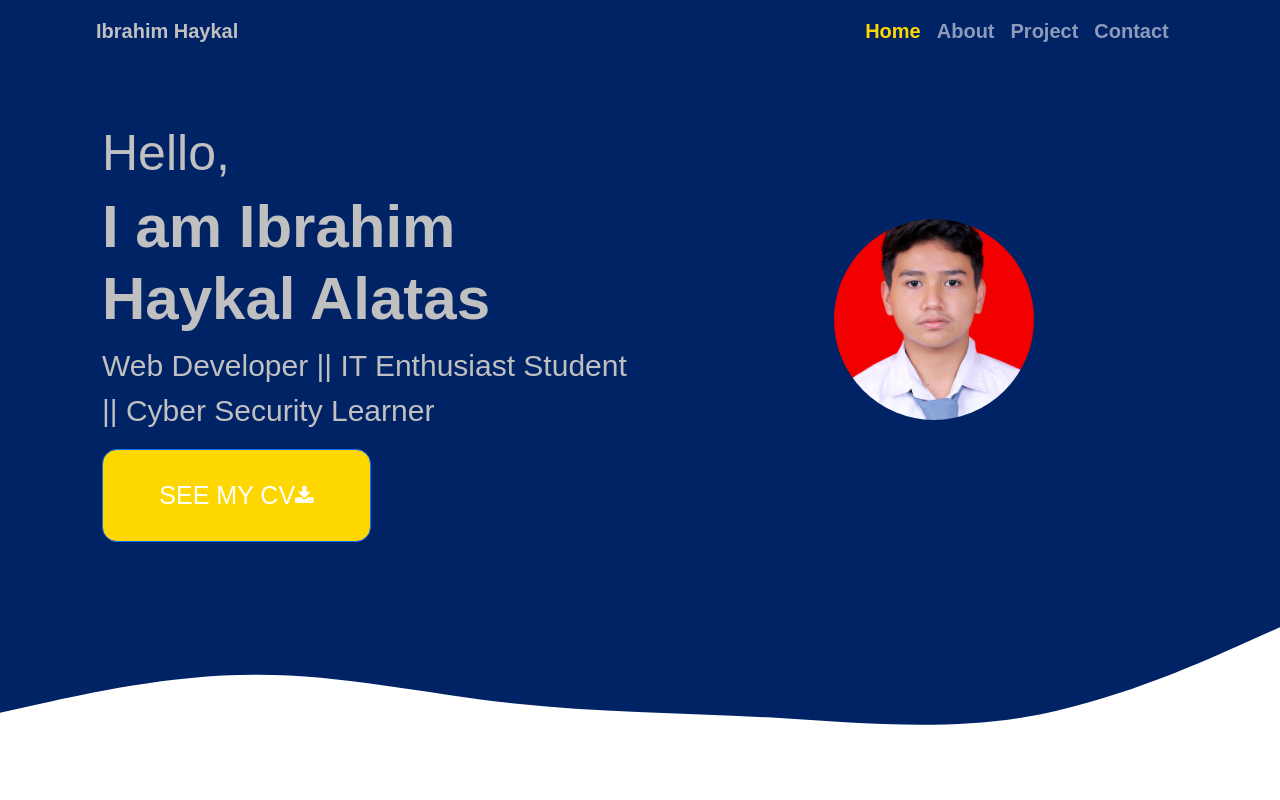
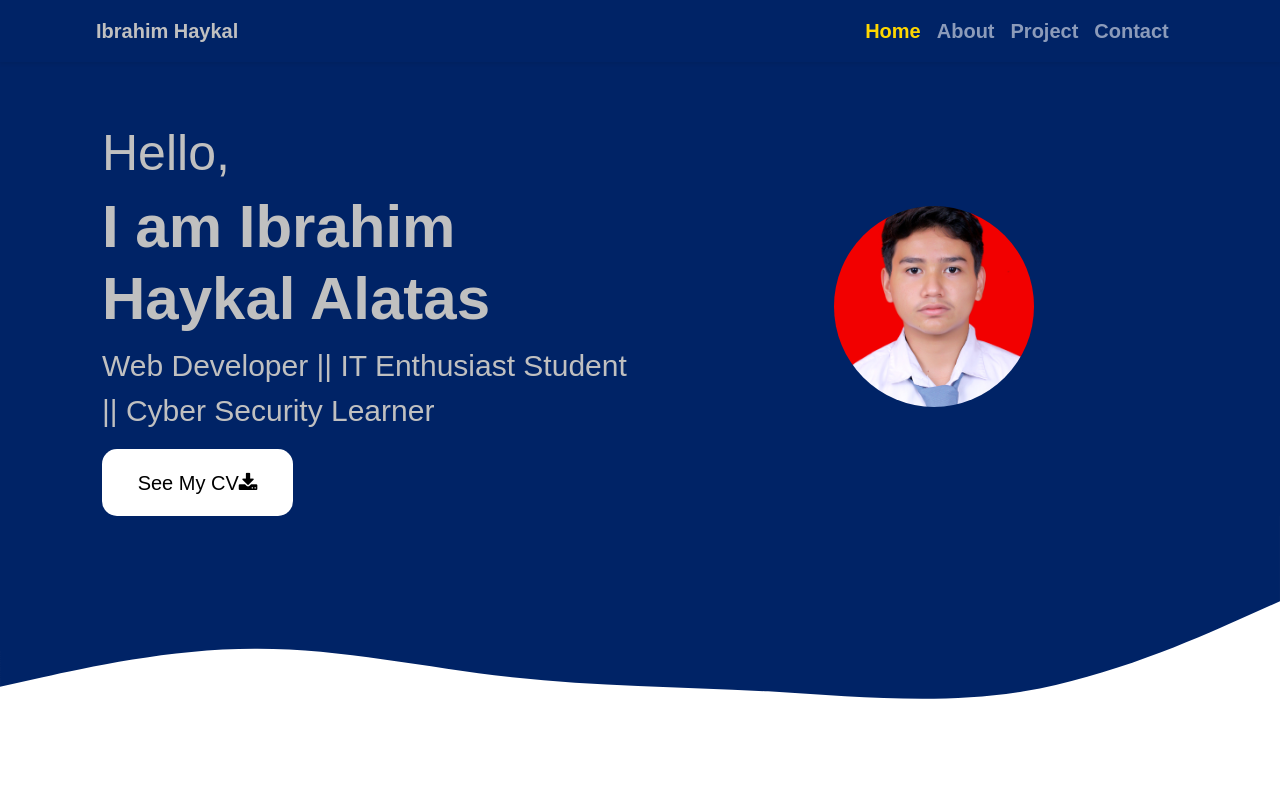
Before and after one commit to ibrahimhaykal/ibrahimhaykal.github.io, a plain HTML site: page index.html in a window 1280 px wide. Shown: the top 800 px of the page. Drawn offline with nearby package versions, Linux system fonts and the light colour scheme.

```diff
--- a/index.html
+++ b/index.html
@@ -56,8 +56,8 @@
           <p id="description">Web Developer || IT Enthusiast
             Student || Cyber Security Learner </p>
           <!-- Tombol untuk mendownload CV -->
-          <a href="link_cv_anda.pdf" class="btn btn-primary d-flex justify-content-center align-items-center" style="background-color: #FFD700; font-family: 'Poppins', sans-serif; font-size: 25px; width: 269px; height: 93.04px; border-radius: 15px;">
-            <span>SEE MY CV</span><i class="fa fa-download ml-2" style="font-size: 20px;"></i>
+          <a href="https://drive.usercontent.google.com/download?id=1AXgXIPjTMBebDfUiQAdXOXyjIa5k8SrS&export=download&authuser=0&confirm=t&uuid=7c3f081c-2731-433e-91b3-a11e933bf03b&at=APZUnTVoWwi_899RvsqRT8xXZU3h:1710666819478" class="btn btn-primary d-flex justify-content-center align-items-center">
+            <span>See My CV</span><i class="fa fa-download ml-2" style="font-size: 20px;"></i>
           </a>
         </div>
       </div>
--- a/style.css
+++ b/style.css
@@ -69,3 +69,17 @@ section {
   text-align: right;
   margin-top: 0%; /* Sesuaikan kebutuhan */
 }
+
+/* Atur warna dasar tombol */
+.btn-primary {
+  font-family: 'Poppins', sans-serif; font-size: 20px; font-weight: normal; width: 191px; height: 67px; border-radius: 15px;
+  background-color: #ffffff;
+  color: #000000; /* Warna teks hitam */
+  border-color: transparent; /* Hilangkan border */
+}
+
+/* Efek hover pada tombol */
+.btn-primary:hover {
+  background-color: #FFD700; /* Warna latar belakang saat dihover */
+  color: #000000; /* Warna teks saat dihover */
+}
```
